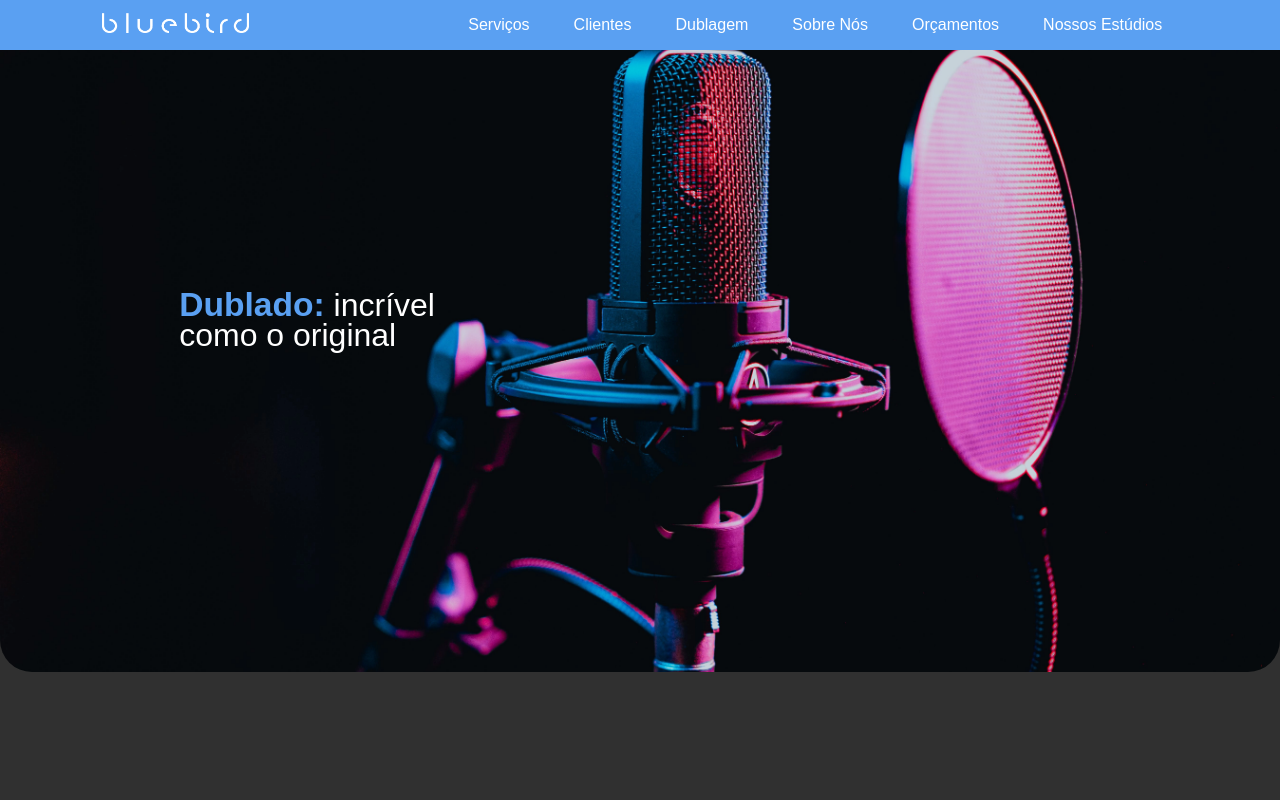
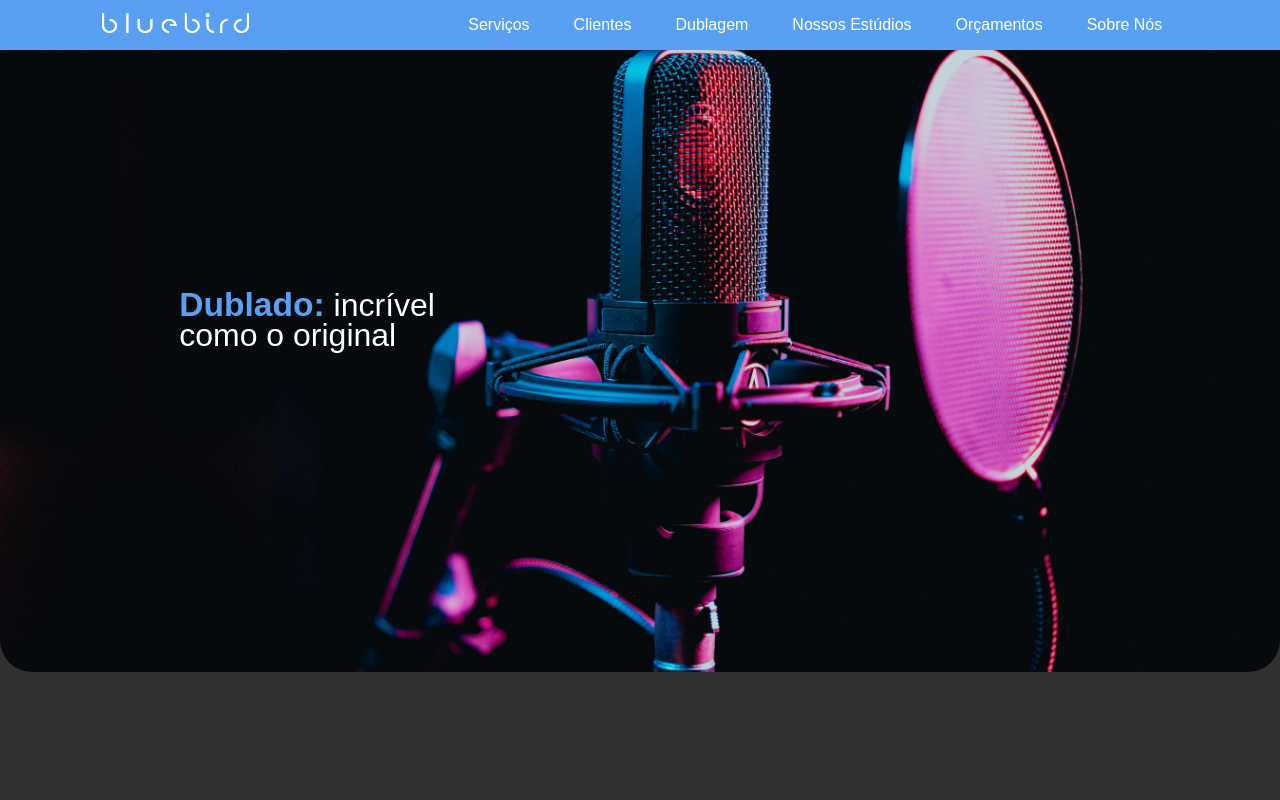
Before and after one commit to pdenilsonn/devSiteBlue, a React (Create React App) app: page / in a window 1280 px wide. Shown: the top 800 px of the page. Built offline with nearby package versions, Linux system fonts and the light colour scheme.

Commit message:
changefs

```diff
--- a/src/Components/menuBar/Navbar.js
+++ b/src/Components/menuBar/Navbar.js
@@ -28,14 +28,16 @@ class Navbar extends Component {
                                 <a href="#dubbing"> Dublagem </a>
                             </li>
                             <li>
-                                <a href="#sobreNos"> Sobre Nós </a>
+                                <a href="#estudios"> Nossos Estúdios </a>
                             </li>
                             <li>
                                 <a href="#pricing"> Orçamentos </a>
                             </li>
                             <li>
-                                <a href="#estudios"> Nossos Estúdios </a>
+                                <a href="#sobreNos"> Sobre Nós </a>
                             </li>
+
+
                         </ul>
                     </div>
 
--- a/src/Components/studios/Studios.js
+++ b/src/Components/studios/Studios.js
@@ -6,7 +6,7 @@ function Studios() {
         <>
             <div className='container' id='estudios'>
                 <div className='gTitles'>
-                    <h3 className="titles">Nosso Estúdio</h3>
+                    <h3 className="titles">Nossos Estúdios</h3>
                     <p className="line"></p>
                 </div>
                 <div className='blocoStudio'>
```
